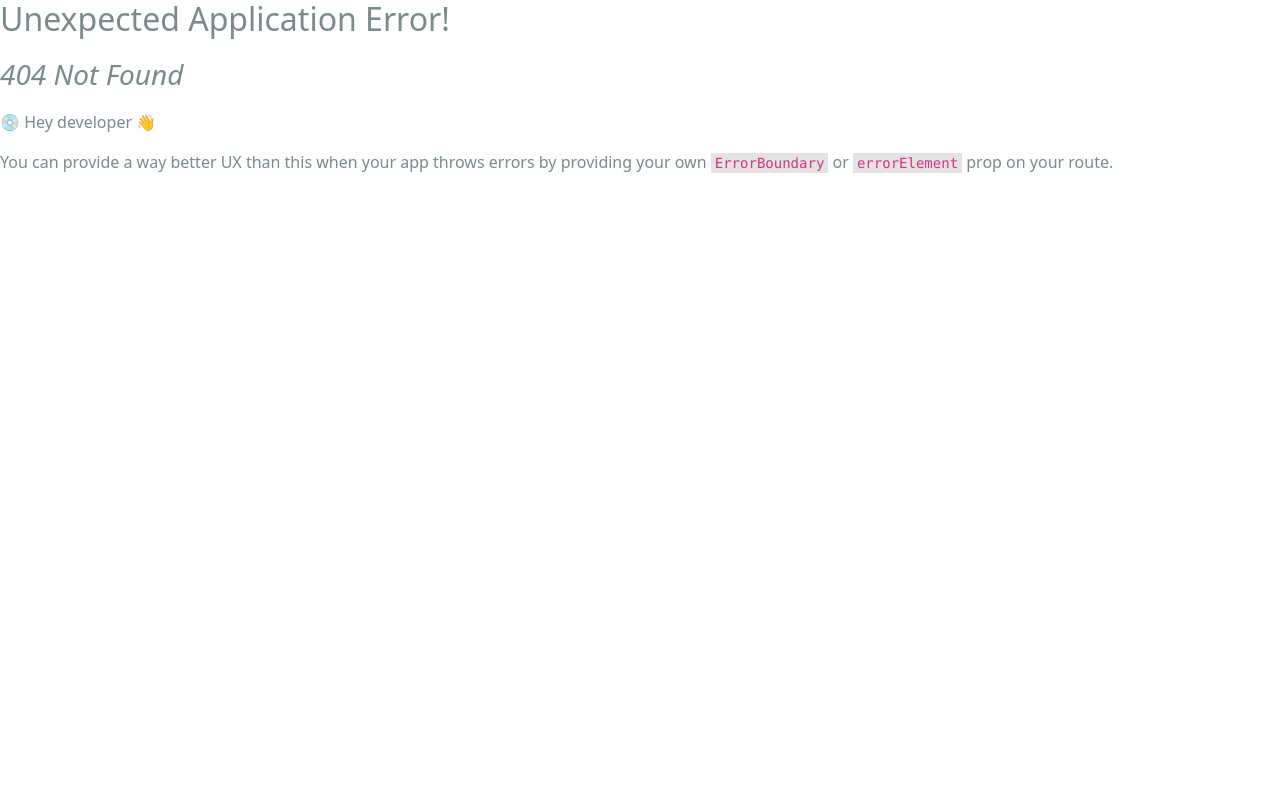
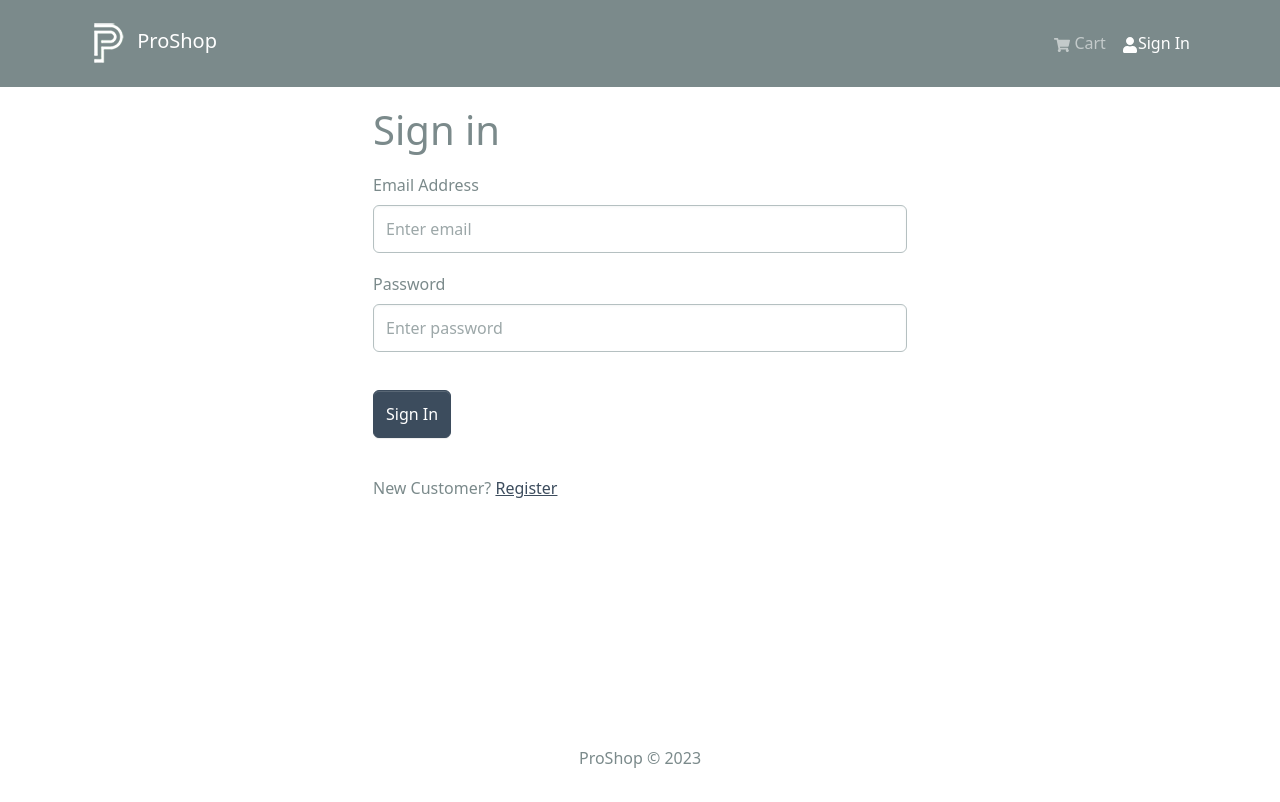
Before and after one commit to gmdeandrade/proshop, a React (Vite) app in the folder frontend/: page /login in a window 1280 px wide. Before the commit this address had no page. Shown: the top 802 px of the page. Built offline with nearby package versions, Linux system fonts and the light colour scheme.

Commit message:
login front auth

```diff
--- a/frontend/package.json
+++ b/frontend/package.json
@@ -20,7 +20,8 @@
     "react-icons": "^4.10.1",
     "react-redux": "^8.1.1",
     "react-router-bootstrap": "^0.26.2",
-    "react-router-dom": "^6.14.2"
+    "react-router-dom": "^6.14.2",
+    "react-toastify": "^9.1.3"
   },
   "devDependencies": {
     "@types/react": "^18.2.14",
--- a/frontend/src/App.jsx
+++ b/frontend/src/App.jsx
@@ -1,4 +1,6 @@
 import { Outlet } from "react-router-dom";
+import { ToastContainer } from "react-toastify";
+import "react-toastify/dist/ReactToastify.css";
 import { Container } from "react-bootstrap";
 import Header from "./components/Header";
 import Footer from "./components/Footer";
@@ -13,6 +15,7 @@
         </Container>
       </main>
       <Footer />
+      <ToastContainer />
     </>
   );
 };
--- /dev/null
+++ b/frontend/src/components/FormContainer.jsx
@@ -0,0 +1,14 @@
+import { Container, Row, Col } from "react-bootstrap";
+
+// eslint-disable-next-line react/prop-types
+export default function FormContainer({ children }) {
+  return (
+    <Container>
+      <Row className="justify-content-md-center">
+        <Col xs={12} md={6}>
+          {children}
+        </Col>
+      </Row>
+    </Container>
+  );
+}
--- a/frontend/src/components/Header.jsx
+++ b/frontend/src/components/Header.jsx
@@ -1,12 +1,16 @@
 import { useSelector } from "react-redux";
-import { Navbar, Nav, Container, Badge } from "react-bootstrap";
+import { Navbar, Nav, Container, Badge, NavDropdown } from "react-bootstrap";
 import { FaShoppingCart, FaUser } from "react-icons/fa";
 import { LinkContainer } from "react-router-bootstrap";
 import logo from "../assets/logo.png";
 
 export default function Header() {
   const { cartItems } = useSelector((state) => state.cart);
+  const { userInfo } = useSelector((state) => state.login);
 
+  const logoutHandler = () => {
+    console.log("logout");
+  };
   return (
     <header>
       <Navbar bg="dark" variant="dark" expand="md" collapseOnSelect>
@@ -32,12 +36,23 @@
                 </Nav.Link>
               </LinkContainer>
 
+              {userInfo ? (
+                <NavDropdown title={userInfo.name} id="username">
+                  <LinkContainer to="/profile">
+                    <NavDropdown.Item>Profile</NavDropdown.Item>
+                  </LinkContainer>
+                  <NavDropdown.Item onClick={logoutHandler}>
+                    Logout
+                  </NavDropdown.Item>
+                </NavDropdown>
+              ) : (
                 <LinkContainer to="/login">
                   <Nav.Link>
                     <FaUser />
                     Sign In
                   </Nav.Link>
                 </LinkContainer>
+              )}
             </Nav>
           </Navbar.Collapse>
         </Container>
--- a/frontend/src/router.jsx
+++ b/frontend/src/router.jsx
@@ -7,6 +7,7 @@
 import HomeScreen from "./screens/HomeScreen";
 import ProductScreen from "./screens/ProductScreen";
 import CartScreen from "./screens/CartScreen";
+import LoginScreen from "./screens/LoginScreen";
 
 const router = createBrowserRouter(
   createRoutesFromElements(
@@ -14,6 +15,7 @@
       <Route index={true} path="/" element={<HomeScreen />} />
       <Route path="/product/:id" element={<ProductScreen />} />
       <Route path="/cart" element={<CartScreen />} />
+      <Route path="/login" element={<LoginScreen />} />
     </Route>
   )
 );
--- /dev/null
+++ b/frontend/src/screens/LoginScreen.jsx
@@ -0,0 +1,86 @@
+import { useEffect, useState } from "react";
+import { Link, useLocation, useNavigate } from "react-router-dom";
+import FormContainer from "../components/FormContainer";
+import { useDispatch, useSelector } from "react-redux";
+import { Button, Col, Form, Row } from "react-bootstrap";
+import Loader from "../components/Loader";
+import { useLoginMutation } from "../slices/usersApiSlice";
+import { setCredentials } from "../slices/loginSlice";
+import { toast } from "react-toastify";
+
+export default function LoginScreen() {
+  const [email, setEmail] = useState("");
+  const [password, setPassword] = useState("");
+
+  const dispatch = useDispatch();
+  const navigate = useNavigate();
+
+  const [login, { isLoading }] = useLoginMutation();
+  const { userInfo } = useSelector((state) => state.login);
+
+  const { search } = useLocation();
+  const sp = new URLSearchParams(search);
+  const redirect = sp.get("redirect") || "/";
+
+  useEffect(() => {
+    if (userInfo) navigate(redirect);
+  }, [navigate, redirect, userInfo]);
+
+  const submitHandler = async (e) => {
+    e.preventDefault();
+    try {
+      const res = await login({ email, password }).unwrap();
+      dispatch(setCredentials(res));
+      navigate(redirect);
+    } catch (error) {
+      toast.error(error?.data?.message || error.error);
+    }
+  };
+  return (
+    <FormContainer>
+      <h1>Sign in</h1>
+
+      <Form onSubmit={submitHandler}>
+        <Form.Group controlId="email" className="my-3">
+          <Form.Label>Email Address</Form.Label>
+          <Form.Control
+            type="email"
+            placeholder="Enter email"
+            value={email}
+            onChange={(e) => setEmail(e.target.value)}
+          ></Form.Control>
+        </Form.Group>
+
+        <Form.Group controlId="password" className="my-3">
+          <Form.Label>Password</Form.Label>
+          <Form.Control
+            type="password"
+            placeholder="Enter password"
+            value={password}
+            onChange={(e) => setPassword(e.target.value)}
+          ></Form.Control>
+        </Form.Group>
+
+        <Button
+          type="submit"
+          variant="primary"
+          className="my-3"
+          disabled={isLoading}
+        >
+          Sign In
+        </Button>
+
+        {isLoading && <Loader />}
+      </Form>
+
+      <Row className="py-3">
+        <Col>
+          New Customer?{" "}
+          <Link to={redirect ? `/register?redirect=${redirect}` : "/register"}>
+            Register
+          </Link>
+        </Col>
+      </Row>
+    </FormContainer>
+  );
+}
--- /dev/null
+++ b/frontend/src/slices/loginSlice.js
@@ -0,0 +1,21 @@
+import { createSlice } from "@reduxjs/toolkit";
+
+const initialState = {
+  userInfo: localStorage.getItem("userInfo")
+    ? JSON.parse(localStorage.getItem("userInfo"))
+    : null,
+};
+
+const loginSlice = createSlice({
+  name: "login",
+  initialState,
+  reducers: {
+    setCredentials: (state, action) => {
+      state.userInfo = action.payload;
+      localStorage.setItem("userInfo", JSON.stringify(action.payload));
+    },
+  },
+});
+
+export const { setCredentials } = loginSlice.actions;
+export default loginSlice.reducer;
--- /dev/null
+++ b/frontend/src/slices/usersApiSlice.js
@@ -0,0 +1,16 @@
+import { USERS_URL } from "../constants";
+import { apiSlice } from "./apiSlice";
+
+export const usersApiSlice = apiSlice.injectEndpoints({
+  endpoints: (builder) => ({
+    login: builder.mutation({
+      query: (data) => ({
+        url: `${USERS_URL}/login`,
+        method: "POST",
+        body: data,
+      }),
+    }),
+  }),
+});
+
+export const { useLoginMutation } = usersApiSlice;
--- a/frontend/src/store.js
+++ b/frontend/src/store.js
@@ -1,11 +1,13 @@
 import { configureStore } from "@reduxjs/toolkit";
 import { apiSlice } from "./slices/apiSlice";
 import cartSliceReducer from "./slices/cartSlice";
+import loginSliceReducer from "./slices/loginSlice";
 
 const store = configureStore({
   reducer: {
     [apiSlice.reducerPath]: apiSlice.reducer,
     cart: cartSliceReducer,
+    login: loginSliceReducer,
   },
   middleware: (getDefaultMiddleware) =>
     getDefaultMiddleware().concat(apiSlice.middleware),
```
Also changed, not shown: 1 other file (tests, documents, lock files or other folders). Lines whose indentation alone changed are shown as unchanged.
